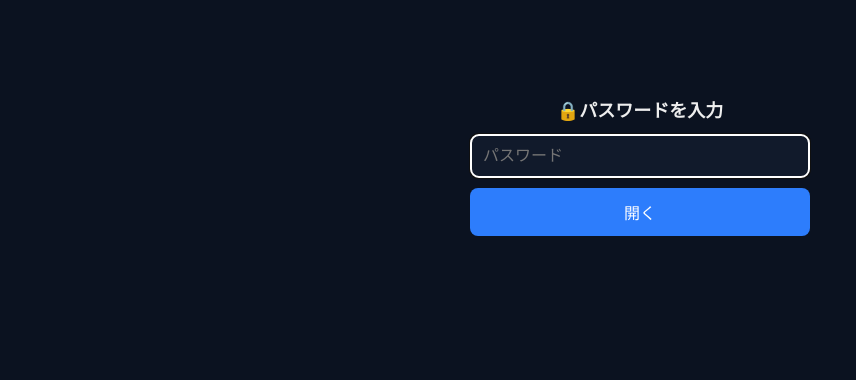
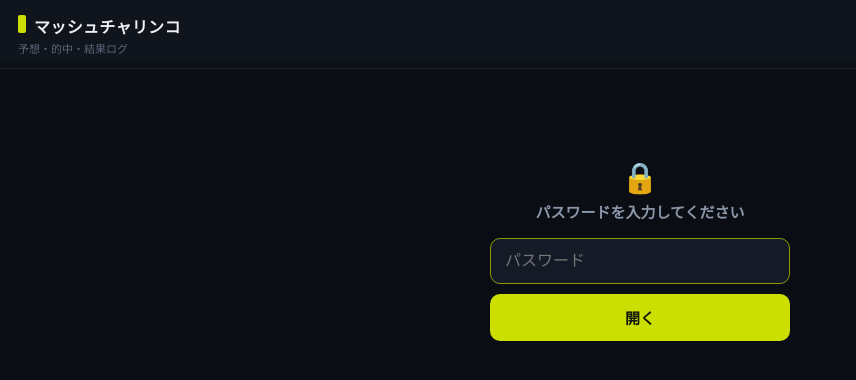
Before and after one commit to enfenitiefort863s-afk/chari-mash, a plain HTML site: page web_shell.html in a window 1280 px wide. Shown: the whole page, without its empty margins (0-856 px from the left). Drawn offline with Linux system fonts and the light colour scheme.

Commit message:
Update web_shell.html

```diff
--- a/web_shell.html
+++ b/web_shell.html
@@ -5,36 +5,176 @@
 <meta name="viewport" content="width=device-width, initial-scale=1, viewport-fit=cover">
 <title>予想ログ</title>
 <style>
-  :root { color-scheme: dark; }
-  body { font-family: -apple-system, BlinkMacSystemFont, "Hiragino Sans", sans-serif;
-         background:#0b1220; color:#eee; margin:0; padding:16px;
-         padding-top:calc(16px + env(safe-area-inset-top,0px));
-         padding-bottom:calc(16px + env(safe-area-inset-bottom,0px)); }
-  h1 { font-size:18px; margin:0 0 12px; }
-  #gate { max-width:340px; margin:80px auto 0; text-align:center; }
-  #gate input { width:100%; padding:12px; font-size:16px; border-radius:8px;
-                border:1px solid #445; background:#111a2b; color:#fff; box-sizing:border-box; }
-  #gate button { margin-top:10px; width:100%; padding:12px; font-size:16px; border-radius:8px;
-                 border:none; background:#2d7dfc; color:#fff; }
-  #err { color:#ff6b6b; font-size:13px; margin-top:8px; min-height:16px; }
-  .entry { background:#131b2e; border:1px solid #223247; border-radius:10px; padding:12px 14px;
-           margin-bottom:12px; white-space:pre-wrap; word-break:break-word; font-size:14px; line-height:1.65; }
-  .meta { color:#7fa0c8; font-size:12px; margin-bottom:6px; }
-  #content { display:none; max-width:600px; margin:0 auto; }
-  #updated { color:#8899aa; font-size:12px; text-align:center; margin-bottom:14px; }
+  :root {
+    color-scheme: dark;
+    --bg: #0a0e14;
+    --bg-elev: #10151d;
+    --card: #151b26;
+    --card-border: #232b3a;
+    --line: #1e2532;
+    --lime: #cbe000;
+    --lime-dim: #8f9c00;
+    --orange: #ff7a1a;
+    --text: #eef1f5;
+    --text-sub: #8b96a8;
+    --text-faint: #5c6779;
+    --danger: #ff5b5b;
+  }
+  * { box-sizing: border-box; }
+  html, body { height: 100%; }
+  body {
+    font-family: -apple-system, BlinkMacSystemFont, "Hiragino Sans", "Yu Gothic", sans-serif;
+    background: var(--bg);
+    color: var(--text);
+    margin: 0;
+    -webkit-font-smoothing: antialiased;
+    padding-bottom: env(safe-area-inset-bottom, 0px);
+  }
+
+  header {
+    position: sticky;
+    top: 0;
+    z-index: 5;
+    background: linear-gradient(180deg, var(--bg-elev) 0%, var(--bg-elev) 85%, transparent);
+    padding: calc(14px + env(safe-area-inset-top, 0px)) 18px 12px;
+    border-bottom: 1px solid var(--line);
+  }
+  header .brand {
+    display: flex;
+    align-items: baseline;
+    gap: 8px;
+  }
+  header .mark {
+    display: inline-block;
+    width: 8px; height: 18px;
+    background: var(--lime);
+    border-radius: 2px;
+  }
+  header h1 {
+    font-size: 16px;
+    font-weight: 700;
+    margin: 0;
+    letter-spacing: 0.02em;
+  }
+  header .sub {
+    font-size: 11px;
+    color: var(--text-faint);
+    margin-top: 2px;
+  }
+
+  #gate {
+    max-width: 340px;
+    margin: 90px auto 0;
+    text-align: center;
+    padding: 0 20px;
+  }
+  #gate .lock {
+    font-size: 30px;
+    margin-bottom: 6px;
+  }
+  #gate h2 {
+    font-size: 15px;
+    font-weight: 700;
+    margin: 0 0 16px;
+    color: var(--text-sub);
+  }
+  #gate input {
+    width: 100%;
+    padding: 13px 14px;
+    font-size: 16px;
+    border-radius: 10px;
+    border: 1px solid var(--card-border);
+    background: var(--card);
+    color: var(--text);
+    box-sizing: border-box;
+  }
+  #gate input:focus {
+    outline: none;
+    border-color: var(--lime-dim);
+  }
+  #gate button {
+    margin-top: 10px;
+    width: 100%;
+    padding: 13px;
+    font-size: 15px;
+    font-weight: 700;
+    border-radius: 10px;
+    border: none;
+    background: var(--lime);
+    color: #14180a;
+  }
+  #gate button:active { opacity: 0.85; }
+  #err { color: var(--danger); font-size: 12px; margin-top: 10px; min-height: 16px; }
+
+  #content { display: none; max-width: 640px; margin: 0 auto; padding: 14px 14px 40px; }
+  #updated {
+    color: var(--text-faint);
+    font-size: 11px;
+    text-align: right;
+    margin: 4px 4px 12px;
+  }
+
+  .entry {
+    background: var(--card);
+    border: 1px solid var(--card-border);
+    border-radius: 12px;
+    padding: 0;
+    margin-bottom: 14px;
+    overflow: hidden;
+  }
+  .entry-head {
+    display: flex;
+    align-items: center;
+    justify-content: space-between;
+    padding: 10px 14px;
+    background: var(--bg-elev);
+    border-bottom: 1px solid var(--line);
+  }
+  .entry-time {
+    font-size: 11px;
+    color: var(--text-faint);
+    font-variant-numeric: tabular-nums;
+  }
+  .badge {
+    font-size: 10px;
+    font-weight: 700;
+    padding: 3px 9px;
+    border-radius: 999px;
+    letter-spacing: 0.02em;
+  }
+  .badge.予想配信 { background: rgba(203,224,0,0.16); color: var(--lime); }
+  .badge.的中速報 { background: rgba(255,122,26,0.16); color: var(--orange); }
+  .badge.結果報告 { background: rgba(139,150,168,0.16); color: var(--text-sub); }
+  .badge.default  { background: rgba(139,150,168,0.16); color: var(--text-sub); }
+
+  .entry-body {
+    padding: 14px;
+    white-space: pre-wrap;
+    word-break: break-word;
+    font-size: 13.5px;
+    line-height: 1.75;
+  }
 </style>
 </head>
 <body>
+  <header>
+    <div class="brand"><span class="mark"></span><h1>マッシュチャリンコ</h1></div>
+    <div class="sub">予想・的中・結果ログ</div>
+  </header>
+
   <div id="gate">
-    <h1>🔒パスワードを入力</h1>
+    <div class="lock">🔒</div>
+    <h2>パスワードを入力してください</h2>
     <input id="pw" type="password" placeholder="パスワード" autofocus>
     <button id="btn">開く</button>
     <div id="err"></div>
   </div>
+
   <div id="content">
     <div id="updated"></div>
     <div id="list"></div>
   </div>
+
 <script>
 function toBytes(b64) {
   const bin = atob(b64);
@@ -70,19 +210,32 @@ async function unlock() {
 }
 
 function render(entries, updated) {
-  document.getElementById('updated').textContent = '最終更新: ' + updated;
+  document.getElementById('updated').textContent = '最終更新 ' + updated;
   const list = document.getElementById('list');
   list.innerHTML = '';
   entries.slice().reverse().forEach(e => {
     const div = document.createElement('div');
     div.className = 'entry';
-    const meta = document.createElement('div');
-    meta.className = 'meta';
-    meta.textContent = e.time + (e.label ? '　' + e.label : '');
+
+    const head = document.createElement('div');
+    head.className = 'entry-head';
+    const time = document.createElement('span');
+    time.className = 'entry-time';
+    time.textContent = e.time;
+    head.appendChild(time);
+    if (e.label) {
+      const badge = document.createElement('span');
+      badge.className = 'badge ' + (['予想配信','的中速報','結果報告'].includes(e.label) ? e.label : 'default');
+      badge.textContent = e.label;
+      head.appendChild(badge);
+    }
+    div.appendChild(head);
+
     const body = document.createElement('div');
+    body.className = 'entry-body';
     body.textContent = e.text;
-    div.appendChild(meta);
     div.appendChild(body);
+
     list.appendChild(div);
   });
   document.getElementById('gate').style.display = 'none';
@@ -92,7 +245,6 @@ function render(entries, updated) {
 document.getElementById('btn').addEventListener('click', unlock);
 document.getElementById('pw').addEventListener('keydown', ev => { if (ev.key === 'Enter') unlock(); });
 
-// 同じ端末・同じタブを開いている間は、次回から自動で開く(パスワードの再入力を省く)
 (function () {
   try {
     const saved = sessionStorage.getItem('pw');
```
